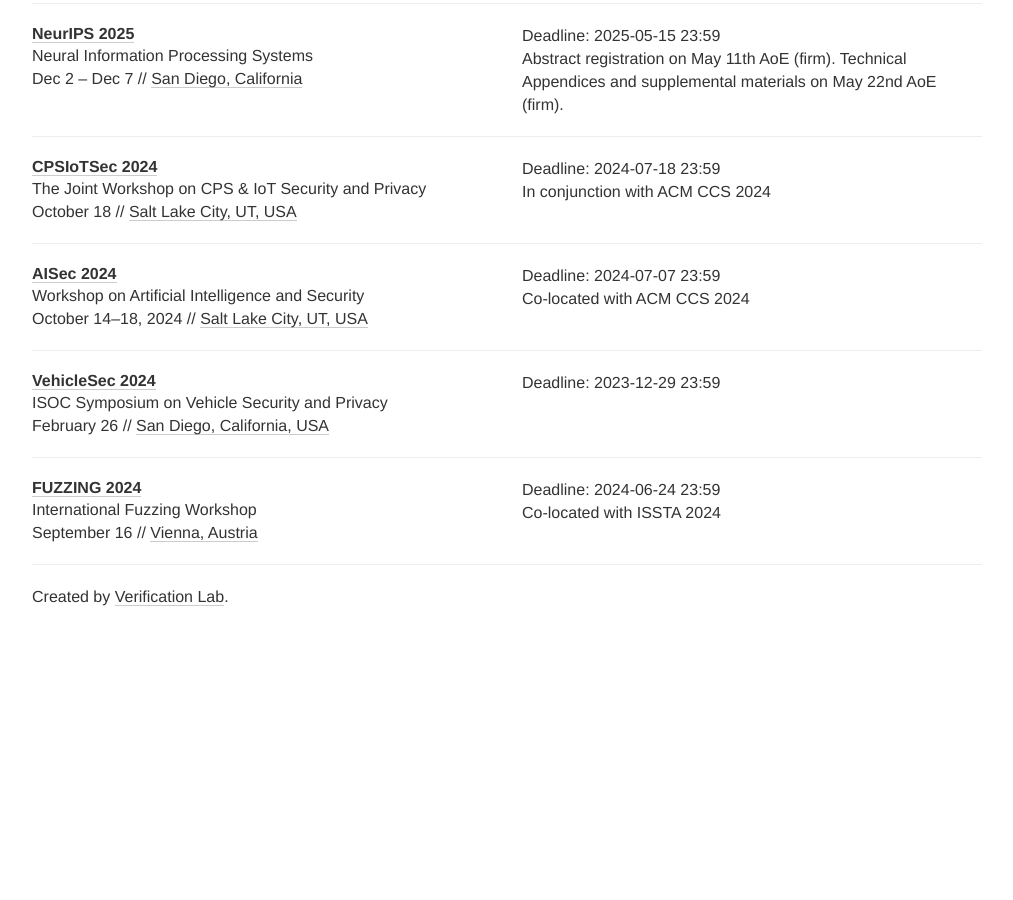
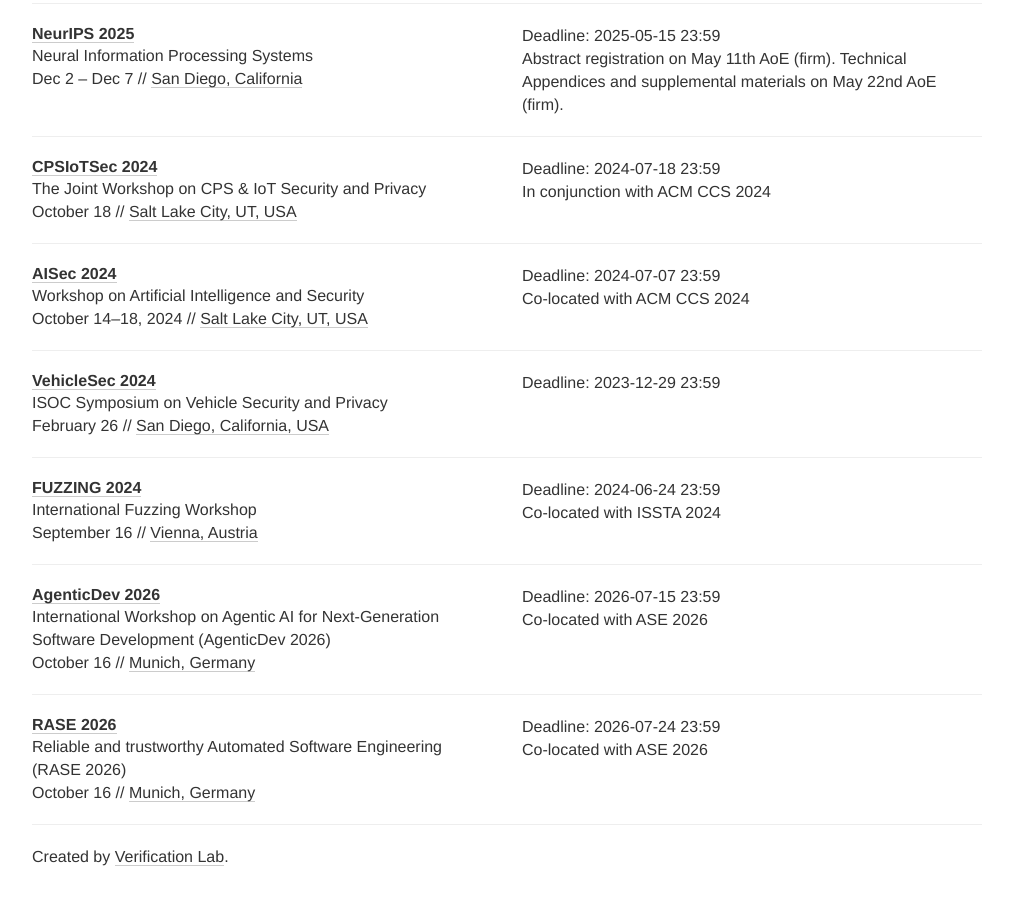
Before and after one commit to achintyadesai/vlab-deadlines, a Jekyll site: the page built from index.html, in a window 1280 px wide and 900 px high, scrolled down 2968 px. Shown: the whole window, without its empty margins (133-1146 px from the left). Built offline with Jekyll 4.4.1, drawn with Linux system fonts in a browser that asks for light colours; nearby versions of some CDN libraries; comment, search, counter and statistics services are not loaded; before the commit the page ends 3608 px from its top, so only the background shows below that.

Commit message:
Workshops updated

```diff
--- a/_data/conferences.yml
+++ b/_data/conferences.yml
@@ -202,3 +202,25 @@
   place: Vienna, Austria
   comment: Co-located with ISSTA 2024
   tags: [VERF, SHOP]
+
+- name: AgenticDev
+  year: 2026
+  date: "October 16"
+  description: International Workshop on Agentic AI for Next-Generation Software Development (AgenticDev 2026)
+  link: https://conf.researchr.org/home/ase-2026/agenticdev-2026#Call-for-Papers
+  deadline:
+    - "2026-07-15 23:59"
+  place: Munich, Germany
+  comment: Co-located with ASE 2026
+  tags: [VERF, SHOP]
+
+- name: RASE
+  year: 2026
+  date: "October 16"
+  description: Reliable and trustworthy Automated Software Engineering (RASE 2026)
+  link: https://conf.researchr.org/home/ase-2026/rase-2026#Call-for-papers
+  deadline:
+    - "2026-07-24 23:59"
+  place: Munich, Germany
+  comment: Co-located with ASE 2026
+  tags: [VERF, SHOP]
```
